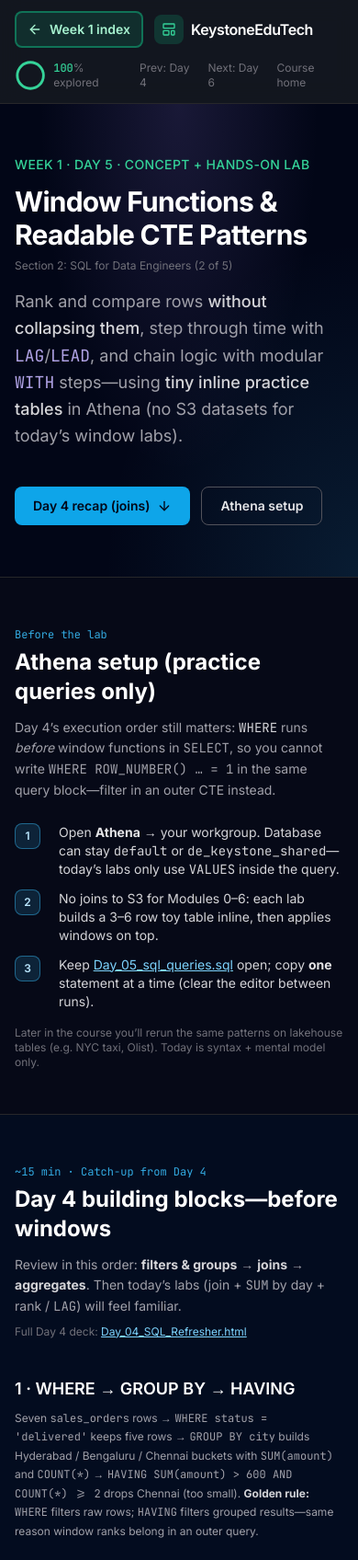
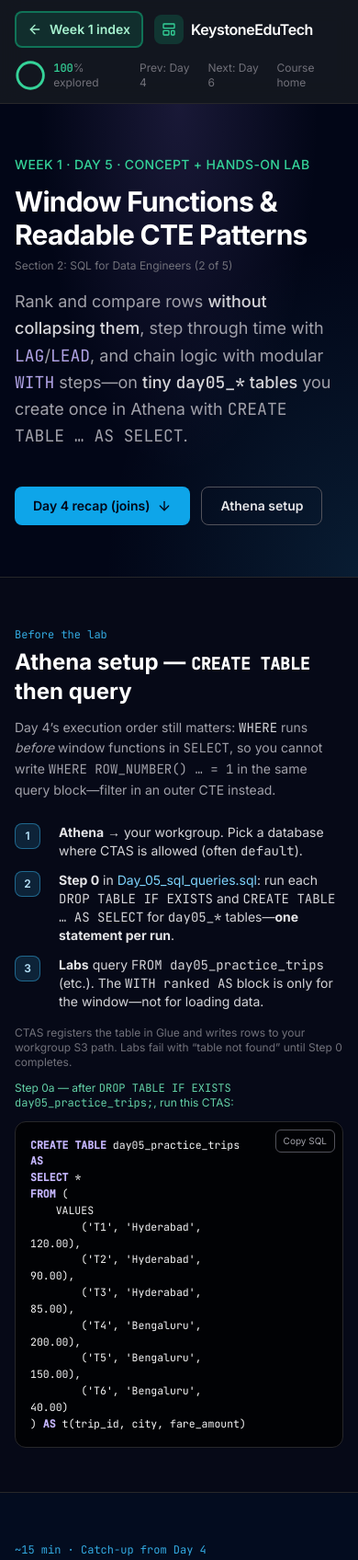
Before and after one commit to abhilashdasari123/aws-de-course-keystone, a plain HTML site: page weeks/week-01/Day_05_SQL_Window_Functions.html in a window 390 px wide. Shown: the top 1696 px of the page at 92% size. Drawn offline with nearby package versions, Linux system fonts and the light colour scheme.

Commit message:
Fix Day 5 Lab 1: query day05_practice_trips after CTAS, not VALUES CTE.
Co-authored-by: Cursor <cursoragent@cursor.com>

```diff
--- a/weeks/week-01/Day_05_SQL_Window_Functions.html
+++ b/weeks/week-01/Day_05_SQL_Window_Functions.html
@@ -114,7 +114,7 @@
       </h1>
       <p class="text-xs text-zinc-500 mt-2">Section 2: SQL for Data Engineers (2 of 5)</p>
       <p class="mt-4 text-lg text-zinc-400 max-w-3xl leading-relaxed">
-        Rank and compare rows <strong class="font-medium text-zinc-300">without collapsing them</strong>, step through time with <code class="font-mono text-violet-300/90">LAG</code>/<code class="font-mono text-violet-300/90">LEAD</code>, and chain logic with modular <code class="font-mono text-violet-300/90">WITH</code> steps—using <strong class="font-medium text-zinc-300">tiny inline practice tables</strong> in Athena (no S3 datasets for today’s window labs).
+        Rank and compare rows <strong class="font-medium text-zinc-300">without collapsing them</strong>, step through time with <code class="font-mono text-violet-300/90">LAG</code>/<code class="font-mono text-violet-300/90">LEAD</code>, and chain logic with modular <code class="font-mono text-violet-300/90">WITH</code> steps—on <strong class="font-medium text-zinc-300">tiny <code class="font-mono">day05_*</code> tables</strong> you create once in Athena with <code class="font-mono">CREATE TABLE … AS SELECT</code>.
       </p>
       <div class="flex flex-wrap gap-3 mt-10">
         <a href="#recap" class="inline-flex items-center gap-2 px-5 py-2.5 rounded-lg bg-sky-500 hover:bg-sky-400 text-slate-950 font-semibold text-sm transition-colors">
@@ -130,16 +130,21 @@
   <section id="setup" class="scroll-mt-20 border-b border-zinc-800 bg-zinc-900/20" data-module>
     <div class="max-w-7xl mx-auto px-4 sm:px-6 lg:px-8 py-12 lg:py-14">
       <span class="text-xs font-mono text-sky-400/90">Before the lab</span>
-      <h2 class="text-2xl lg:text-3xl font-bold text-white mt-1">Athena setup (practice queries only)</h2>
+      <h2 class="text-2xl lg:text-3xl font-bold text-white mt-1">Athena setup — <code class="font-mono text-lg">CREATE TABLE</code> then query</h2>
       <p class="text-zinc-400 mt-3 max-w-3xl text-sm leading-relaxed">
         Day 4’s execution order still matters: <code class="font-mono text-zinc-300">WHERE</code> runs <em>before</em> window functions in <code class="font-mono">SELECT</code>, so you cannot write <code class="font-mono">WHERE ROW_NUMBER() … = 1</code> in the same query block—filter in an outer CTE instead.
       </p>
       <ul class="mt-6 space-y-3 text-sm text-zinc-300 max-w-3xl list-none">
-        <li class="flex gap-3 items-start"><span class="step-num">1</span><span>Open <strong class="text-zinc-200">Athena</strong> → your workgroup. Database can stay <code class="font-mono">default</code> or <code class="font-mono">de_keystone_shared</code>—today’s labs only use <code class="font-mono">VALUES</code> inside the query.</span></li>
-        <li class="flex gap-3 items-start"><span class="step-num">2</span><span>No joins to S3 for Modules 0–6: each lab builds a 3–6 row toy table inline, then applies windows on top.</span></li>
-        <li class="flex gap-3 items-start"><span class="step-num">3</span><span>Keep <a href="Day_05_sql_queries.sql" class="text-sky-300 hover:text-sky-200 underline">Day_05_sql_queries.sql</a> open; copy <strong class="text-zinc-200">one</strong> statement at a time (clear the editor between runs).</span></li>
+        <li class="flex gap-3 items-start"><span class="step-num">1</span><span><strong class="text-zinc-200">Athena</strong> → your workgroup. Pick a database where CTAS is allowed (often <code class="font-mono">default</code>).</span></li>
+        <li class="flex gap-3 items-start"><span class="step-num">2</span><span><strong class="text-zinc-200">Step 0</strong> in <a href="Day_05_sql_queries.sql" class="text-sky-300 hover:underline">Day_05_sql_queries.sql</a>: run each <code class="font-mono">DROP TABLE IF EXISTS</code> and <code class="font-mono">CREATE TABLE … AS SELECT</code> for <code class="font-mono">day05_*</code> tables—<strong class="text-zinc-200">one statement per run</strong>.</span></li>
+        <li class="flex gap-3 items-start"><span class="step-num">3</span><span><strong class="text-zinc-200">Labs</strong> query <code class="font-mono">FROM day05_practice_trips</code> (etc.). The <code class="font-mono">WITH ranked AS</code> block is only for the window—not for loading data.</span></li>
       </ul>
-      <p class="text-xs text-zinc-500 mt-4 max-w-3xl">Later in the course you’ll rerun the same patterns on lakehouse tables (e.g. NYC taxi, Olist). Today is syntax + mental model only.</p>
+      <p class="text-xs text-zinc-500 mt-4 max-w-3xl">CTAS registers the table in Glue and writes rows to your workgroup S3 path. Labs fail with “table not found” until Step 0 completes.</p>
+      <p class="text-xs text-emerald-300/90 mt-3">Step 0a — after <code class="font-mono">DROP TABLE IF EXISTS day05_practice_trips;</code>, run this CTAS:</p>
+      <div class="sql-block mt-3 rounded-xl border border-zinc-800 bg-black/80 p-4 pr-24 relative max-w-4xl">
+        <button type="button" class="sql-copy px-2 py-1 rounded-md border border-zinc-600 text-[10px] text-zinc-400 hover:text-white" data-copy-from="setup-create-sql">Copy SQL</button>
+        <pre id="setup-create-sql" class="sql-text"></pre>
+      </div>
     </div>
   </section>
 
@@ -226,7 +231,7 @@
       <div class="mt-6 rounded-2xl border border-cyan-500/30 bg-cyan-950/10 p-5 lg:p-6 max-w-4xl">
         <p class="text-xs font-semibold text-cyan-200 uppercase tracking-wide">Problem statement</p>
         <p class="text-sm text-zinc-300 mt-3 leading-relaxed">
-          Using only the toy <code class="font-mono">practice_trips</code> table below, find the <strong class="text-zinc-200">single highest <code class="font-mono">fare_amount</code></strong> in <strong class="text-zinc-200">Hyderabad</strong> and in <strong class="text-zinc-200">Bengaluru</strong>. Expected: Hyderabad <strong class="text-zinc-200">120</strong>, Bengaluru <strong class="text-zinc-200">200</strong>.
+          Table <code class="font-mono">day05_practice_trips</code> (create with Step 0a). Find the <strong class="text-zinc-200">single highest <code class="font-mono">fare_amount</code></strong> in <strong class="text-zinc-200">Hyderabad</strong> and in <strong class="text-zinc-200">Bengaluru</strong>. Expected: Hyderabad <strong class="text-zinc-200">120</strong>, Bengaluru <strong class="text-zinc-200">200</strong>.
         </p>
         <div class="overflow-x-auto mt-4 rounded-lg border border-zinc-700">
           <table class="w-full text-xs font-mono text-left">
@@ -246,14 +251,15 @@
         <p class="text-xs font-semibold text-amber-200 uppercase tracking-wide">Thought process (plain English → SQL)</p>
         <ol class="mt-4 space-y-3.5 text-xs text-zinc-400 list-none leading-relaxed">
           <li><span class="step-num">1</span><strong class="text-zinc-300">Grain:</strong> one row = one trip (already true in <code class="font-mono">VALUES</code>).</li>
-          <li><span class="step-num">2</span><strong class="text-zinc-300">Load data:</strong> first CTE <code class="font-mono">practice_trips</code> from the 6 <code class="font-mono">VALUES</code> rows—no Glue table.</li>
+          <li><span class="step-num">2</span><strong class="text-zinc-300">Load data:</strong> you already ran Step 0 — read from <code class="font-mono">day05_practice_trips</code> (like any other table).</li>
           <li><span class="step-num">3</span><strong class="text-zinc-300">PARTITION BY city</strong> — separate leaderboard per city.</li>
           <li><span class="step-num">4</span><strong class="text-zinc-300">ORDER BY fare_amount DESC</strong> — biggest fare first.</li>
           <li><span class="step-num">5</span><strong class="text-zinc-300">ROW_NUMBER()</strong> — pick exactly one winner per city.</li>
           <li><span class="step-num">6</span><strong class="text-zinc-300">Outer WHERE trip_rank = 1</strong> — window first, filter second (Day 4 order).</li>
         </ol>
       </div>
-      <div class="sql-block mt-6 rounded-xl border border-zinc-800 bg-black/80 p-4 pr-24 relative">
+      <p class="text-xs text-amber-300/90 mt-4 max-w-3xl">Prerequisite: Step 0a created <code class="font-mono">day05_practice_trips</code>. Lab SQL reads that table only (no <code class="font-mono">VALUES</code> CTE).</p>
+      <div class="sql-block mt-4 rounded-xl border border-zinc-800 bg-black/80 p-4 pr-24 relative">
         <button type="button" class="sql-copy px-2 py-1 rounded-md border border-zinc-600 text-[10px] text-zinc-400 hover:text-white" data-copy-from="lab1-sql">Copy SQL</button>
         <pre id="lab1-sql" class="sql-text"></pre>
       </div>
@@ -284,12 +290,12 @@
       <h2 class="text-2xl lg:text-3xl font-bold text-white mt-1">Yesterday’s revenue on 5 days (<code class="font-mono">LAG</code>)</h2>
       <div class="mt-6 rounded-2xl border border-emerald-500/30 bg-emerald-950/10 p-5 max-w-4xl">
         <p class="text-xs font-semibold text-emerald-200 uppercase">Problem statement</p>
-        <p class="text-sm text-zinc-300 mt-3 leading-relaxed">Use the same 5-row <code class="font-mono">daily_revenue</code> series (100 → 150 → 120 → 180 → 90). Show each day’s revenue and <code class="font-mono">LAG</code> = previous day’s value (Jan 1 has <code class="font-mono">NULL</code> yesterday).</p>
+        <p class="text-sm text-zinc-300 mt-3 leading-relaxed">Query <code class="font-mono">day05_daily_revenue</code> (Step 0b). Show each day’s revenue and <code class="font-mono">LAG</code> = previous day’s value (Jan 1 has <code class="font-mono">NULL</code> yesterday).</p>
       </div>
       <div class="mt-6 rounded-2xl border thought-card p-5 max-w-4xl">
         <p class="text-xs font-semibold text-amber-200 uppercase">Thought process</p>
         <ol class="mt-4 space-y-3 text-xs text-zinc-400 list-none leading-relaxed">
-          <li><span class="step-num">1</span><strong class="text-zinc-300">Grain is already daily</strong> — we typed the totals in <code class="font-mono">VALUES</code> (skips <code class="font-mono">GROUP BY</code> for this lab).</li>
+          <li><span class="step-num">1</span><strong class="text-zinc-300">Grain is already daily</strong> — table <code class="font-mono">day05_daily_revenue</code> has one row per day (skips <code class="font-mono">GROUP BY</code> in the lab query).</li>
           <li><span class="step-num">2</span><strong class="text-zinc-300">On real data</strong> you would <code class="font-mono">SUM(amount) GROUP BY sale_day</code> first, then <code class="font-mono">LAG</code> in step 2.</li>
           <li><span class="step-num">3</span><strong class="text-zinc-300">LAG(... ORDER BY sale_day)</strong> walks backward one row = one calendar day.</li>
         </ol>
@@ -320,7 +326,7 @@
       <span class="text-xs font-mono text-violet-400/90">Hands-on · Lab 3</span>
       <h2 class="text-2xl lg:text-3xl font-bold text-white mt-1">Who reports to whom — depth level only</h2>
       <div class="mt-6 rounded-2xl border border-violet-500/30 bg-violet-950/10 p-5 max-w-4xl">
-        <p class="text-sm text-zinc-300 leading-relaxed">Three-person org in <code class="font-mono">VALUES</code>: Anita (CEO) → Rahul → Priya. Walk down with <code class="font-mono">WITH RECURSIVE</code> and print <code class="font-mono">lvl</code> (1, 2, 3). No HR table on S3.</p>
+        <p class="text-sm text-zinc-300 leading-relaxed">Table <code class="font-mono">day05_employees</code> (Step 0c): Anita (CEO) → Rahul → Priya. Walk down with <code class="font-mono">WITH RECURSIVE</code> and print <code class="font-mono">lvl</code> (1, 2, 3).</p>
       </div>
       <div class="mt-6 rounded-2xl border thought-card p-5 max-w-4xl">
         <p class="text-xs font-semibold text-amber-200 uppercase">Thought process</p>
@@ -406,37 +412,26 @@
 <script>
 (function () {
   const SQL = {
-    laglead: `WITH daily_revenue AS (
-    SELECT *
-    FROM (
-        VALUES
-            (DATE '2025-01-01', 100.0),
-            (DATE '2025-01-02', 150.0),
-            (DATE '2025-01-03', 120.0),
-            (DATE '2025-01-04', 180.0),
-            (DATE '2025-01-05',  90.0)
-    ) AS d(sale_day, daily_revenue)
-)
-SELECT
+    setupCreate: `CREATE TABLE day05_practice_trips
+AS
+SELECT *
+FROM (
+    VALUES
+        ('T1', 'Hyderabad',  120.00),
+        ('T2', 'Hyderabad',   90.00),
+        ('T3', 'Hyderabad',   85.00),
+        ('T4', 'Bengaluru',  200.00),
+        ('T5', 'Bengaluru',  150.00),
+        ('T6', 'Bengaluru',   40.00)
+) AS t(trip_id, city, fare_amount)`,
+    laglead: `SELECT
     sale_day,
     daily_revenue,
     LAG(daily_revenue, 1) OVER (ORDER BY sale_day) AS prev_day_revenue,
     LEAD(daily_revenue, 1) OVER (ORDER BY sale_day) AS next_day_revenue
-FROM daily_revenue
+FROM day05_daily_revenue
 ORDER BY sale_day`,
-    lab1: `WITH practice_trips AS (
-    SELECT *
-    FROM (
-        VALUES
-            ('T1', 'Hyderabad',  120.00),
-            ('T2', 'Hyderabad',   90.00),
-            ('T3', 'Hyderabad',   85.00),
-            ('T4', 'Bengaluru',  200.00),
-            ('T5', 'Bengaluru',  150.00),
-            ('T6', 'Bengaluru',   40.00)
-    ) AS t(trip_id, city, fare_amount)
-),
-ranked AS (
+    lab1: `WITH ranked AS (
     SELECT
         trip_id,
         city,
@@ -445,46 +440,25 @@ ranked AS (
             PARTITION BY city
             ORDER BY fare_amount DESC
         ) AS trip_rank
-    FROM practice_trips
+    FROM day05_practice_trips
 )
 SELECT city, trip_id, fare_amount, trip_rank
 FROM ranked
 WHERE trip_rank = 1
 ORDER BY city`,
-    lab2: `WITH daily_revenue AS (
-    SELECT *
-    FROM (
-        VALUES
-            (DATE '2025-01-01', 100.0),
-            (DATE '2025-01-02', 150.0),
-            (DATE '2025-01-03', 120.0),
-            (DATE '2025-01-04', 180.0),
-            (DATE '2025-01-05',  90.0)
-    ) AS d(sale_day, daily_revenue)
-)
-SELECT
+    lab2: `SELECT
     sale_day,
     daily_revenue,
     LAG(daily_revenue, 1) OVER (ORDER BY sale_day) AS yesterday_revenue
-FROM daily_revenue
+FROM day05_daily_revenue
 ORDER BY sale_day`,
-    lab3: `WITH
-employees AS (
-    SELECT *
-    FROM (
-        VALUES
-            (1, 'Anita', 'CEO',     CAST(NULL AS INTEGER)),
-            (2, 'Rahul', 'Manager', 1),
-            (3, 'Priya', 'Analyst', 2)
-    ) AS e(emp_id, emp_name, role, manager_id)
-),
-RECURSIVE org_tree AS (
+    lab3: `WITH RECURSIVE org_tree AS (
     SELECT emp_id, emp_name, role, 1 AS lvl
-    FROM employees
+    FROM day05_employees
     WHERE manager_id IS NULL
     UNION ALL
     SELECT e.emp_id, e.emp_name, e.role, t.lvl + 1
-    FROM employees e
+    FROM day05_employees e
     INNER JOIN org_tree t
         ON e.manager_id = t.emp_id
     WHERE t.lvl < 5
@@ -492,30 +466,19 @@ RECURSIVE org_tree AS (
 SELECT emp_id, emp_name, role, lvl
 FROM org_tree
 ORDER BY lvl, emp_id`,
-    challenge: `WITH visits_per_day AS (
-    SELECT *
-    FROM (
-        VALUES
-            (DATE '2025-01-01', 10),
-            (DATE '2025-01-02', 25),
-            (DATE '2025-01-03', 18),
-            (DATE '2025-01-04', 12),
-            (DATE '2025-01-05',  8)
-    ) AS v(visit_day, visit_count)
-),
-ranked_days AS (
+    challenge: `WITH ranked_days AS (
     SELECT
         visit_day,
         visit_count,
         RANK() OVER (ORDER BY visit_count DESC) AS day_rank
-    FROM visits_per_day
+    FROM day05_visits_per_day
 )
 SELECT visit_day, visit_count
 FROM ranked_days
 WHERE day_rank = 2`
   };
 
-  const KEYWORDS = /\b(SELECT|FROM|WHERE|JOIN|LEFT|INNER|ON|GROUP|BY|HAVING|ORDER|LIMIT|CASE|WHEN|THEN|ELSE|END|AND|OR|AS|IN|IS|NULL|NOT|DISTINCT|COUNT|SUM|AVG|ROUND|COALESCE|CAST|DATE|WITH|RECURSIVE|UNION|ALL|DESC|ASC|OVER|PARTITION|ROWS|BETWEEN|PRECEDING|CURRENT|ROW|LAG|LEAD|RANK|DENSE_RANK|ROW_NUMBER|MAX|TRIM|varchar)\b/gi;
+  const KEYWORDS = /\b(SELECT|FROM|WHERE|JOIN|LEFT|INNER|ON|GROUP|BY|HAVING|ORDER|LIMIT|CASE|WHEN|THEN|ELSE|END|AND|OR|AS|IN|IS|NULL|NOT|DISTINCT|COUNT|SUM|AVG|ROUND|COALESCE|CAST|DATE|WITH|RECURSIVE|UNION|ALL|DESC|ASC|OVER|PARTITION|ROWS|BETWEEN|PRECEDING|CURRENT|ROW|LAG|LEAD|RANK|DENSE_RANK|ROW_NUMBER|MAX|TRIM|varchar|DROP|TABLE|CREATE|IF|EXISTS|INTEGER)\b/gi;
 
   function highlightSql(raw) {
     const kw = raw.replace(KEYWORDS, (m) => '<span class="kw">' + m.toUpperCase() + '</span>');
@@ -529,6 +492,7 @@ WHERE day_rank = 2`
     el.innerHTML = highlightSql(raw);
   }
 
+  fill('setup-create-sql', SQL.setupCreate);
   fill('laglead-sql', SQL.laglead);
   fill('lab1-sql', SQL.lab1);
   fill('lab2-sql', SQL.lab2);
```
Also changed, not shown: 1 other file.
